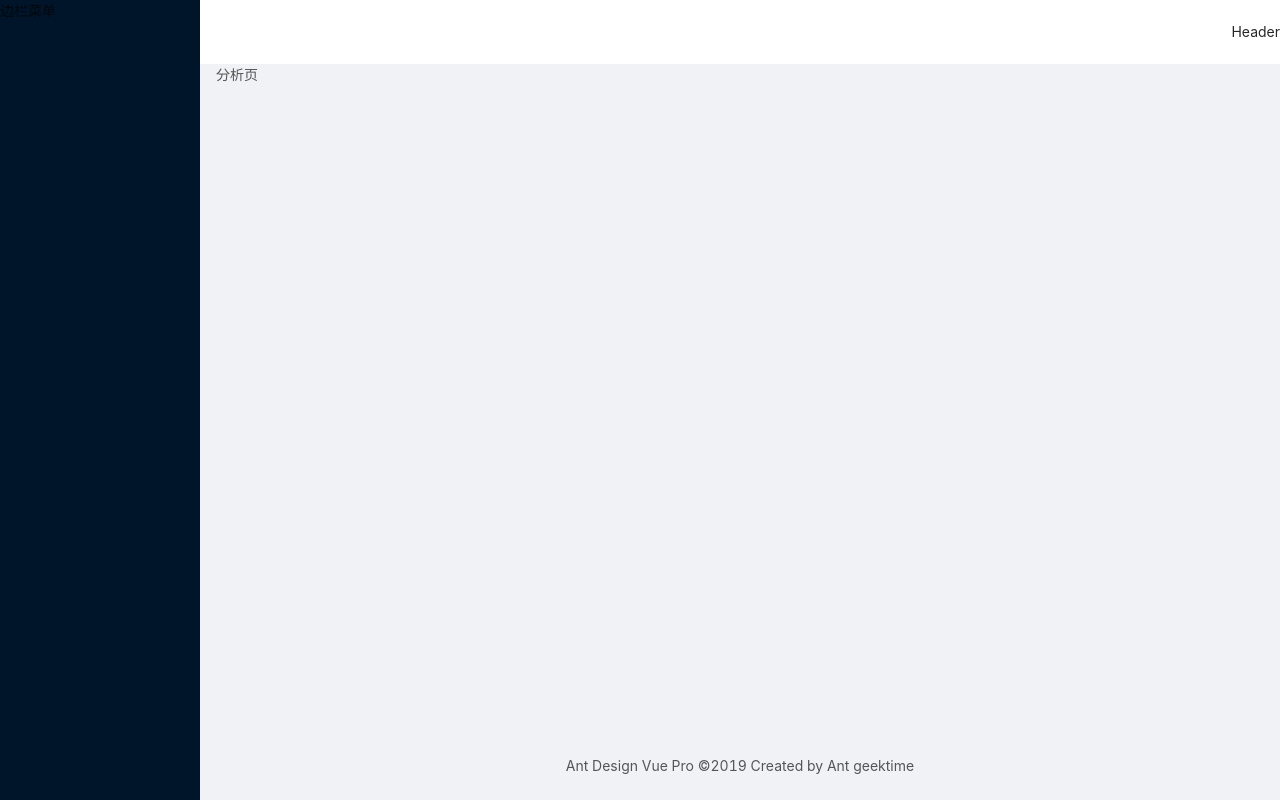
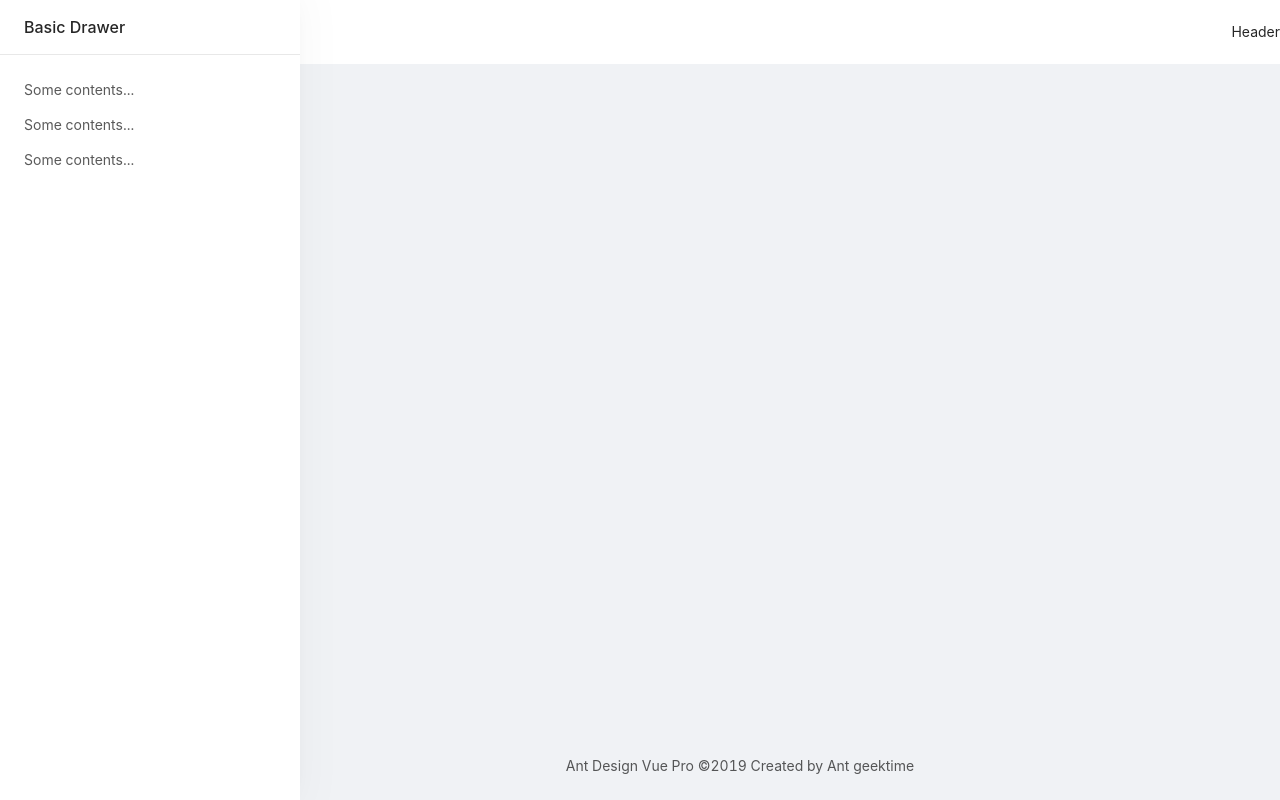
Before and after one commit to zhangtj-here/AntDesignVuePro, a Vue app: page /dashboard/analysis in a window 1280 px wide. Built offline with nearby package versions, Linux system fonts and the light colour scheme.

Commit message:
init settingDrawer

```diff
--- /dev/null
+++ b/src/components/SettingDrawer/index.vue
@@ -0,0 +1,59 @@
+<template>
+  <div>
+    <!--<a-button type="primary" @click="showDrawer">
+						Open
+				</a-button>-->
+    <a-drawer
+      title="Basic Drawer"
+      placement="right"
+      :closable="false"
+      @close="onClose"
+      :visible="visible"
+      width="300"
+    >
+      <template v-slot:handle>
+        <div class="handle" @click="visible = !visible">
+          <a-icon :type="visible ? 'close' : 'setting'"></a-icon>
+        </div>
+      </template>
+      <p>Some contents...</p>
+      <p>Some contents...</p>
+      <p>Some contents...</p>
+    </a-drawer>
+  </div>
+</template>
+
+<script>
+export default {
+  name: "index",
+  data() {
+    return {
+      visible: false
+    };
+  },
+  methods: {
+    /*showDrawer() {
+                this.visible = true
+            },*/
+    onClose() {
+      this.visible = false;
+    }
+  }
+};
+</script>
+
+<style scoped>
+.handle {
+  position: absolute;
+  top: 240px;
+  right: 300px;
+  width: 48px;
+  height: 48px;
+  background: #1890ff;
+  text-align: center;
+  font-size: 20px;
+  color: #fff;
+  line-height: 48px;
+  border-radius: 3px 0 0 3px;
+}
+</style>
--- a/src/layouts/BasicLayout.vue
+++ b/src/layouts/BasicLayout.vue
@@ -1,12 +1,17 @@
 <template>
+  <div>
     <a-layout id="components-layout-demo-side" style="min-height: 100vh">
-		<a-layout-sider :trigger="null" collapsible v-model="collapsed" >
+      <a-layout-sider :trigger="null" collapsible v-model="collapsed">
         <div class="logo" />
         <SiderMenu />
       </a-layout-sider>
       <a-layout>
-				<a-layout-header style="background: #fff; padding: 0" >
-						<a-icon  class="tigger" :type="collapsed ? 'menu-unfold' : 'menu-fold'" @click="collapsed    =    ! collapsed"></a-icon>
+        <a-layout-header style="background: #fff; padding: 0">
+          <a-icon
+            class="tigger"
+            :type="collapsed ? 'menu-unfold' : 'menu-fold'"
+            @click="collapsed = !collapsed"
+          ></a-icon>
           <Header />
         </a-layout-header>
         <a-layout-content style="margin: 0 16px">
@@ -17,34 +22,36 @@
         </a-layout-footer>
       </a-layout>
     </a-layout>
+    <settingDrawer />
     <!--<div>
 			<Header />
 			<SiderMenu />
 			<router-view />
 			<Footer />
 	</div>-->
+  </div>
 </template>
 
 <script>
-
-import Header from './Header';
+import Header from "./Header";
 import Footer from "./Footer";
 import SiderMenu from "./SiderMenu";
+import SettingDrawer from "../components/SettingDrawer";
 
 export default {
   name: "BasicLayout",
   data() {
     return {
-            collapsed: false,
-        }
+      collapsed: false
+    };
   },
   components: {
     Header,
     Footer,
-				SiderMenu
+    SiderMenu,
+    SettingDrawer
   }
-}
-
+};
 </script>
 
 <style scoped>
```
Also changed, not shown: src/main.js (+5 -4 lines). Lines whose indentation alone changed are shown as unchanged.
